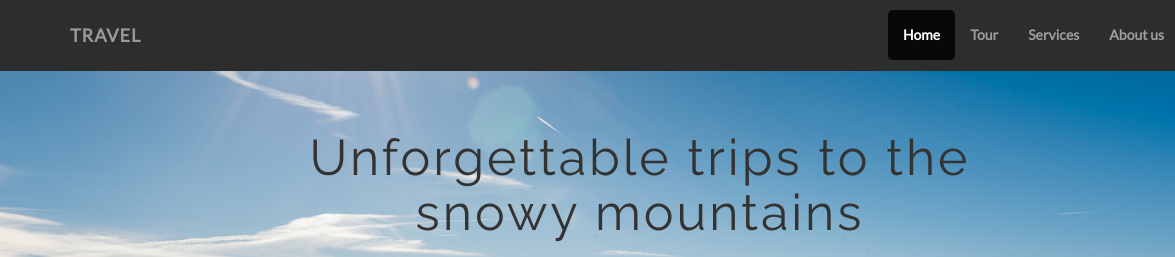
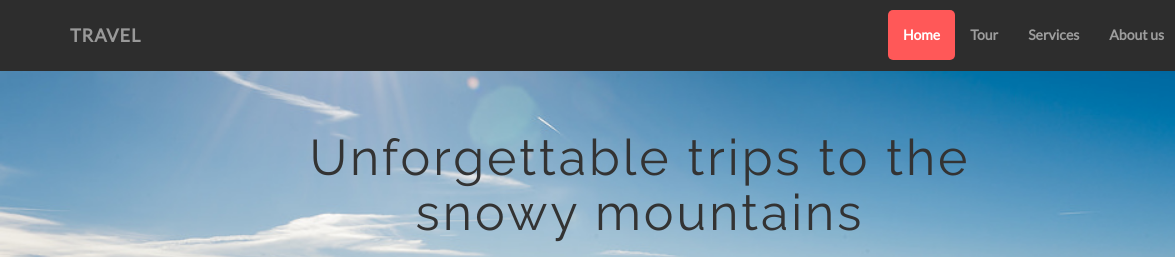
Before and after one commit to Alexandr-Karavai/web_mountain_travel, a plain HTML site: page index.html in a window 1280 px wide. In both pictures the pointer is over the link "Home". Shown: the top 257 px of the page, 0-1175 px from the left. Drawn offline with Linux system fonts and the light colour scheme.

Commit message:
Fixed the menu button

```diff
--- a/css/main.css
+++ b/css/main.css
@@ -54,6 +54,12 @@ a:hover, a:focus {
     border-radius: 5px;
 }
 
+.navbar-inverse .navbar-nav > .active > a:hover,
+.navbar-inverse .navbar-nav > .active > a:focus {
+    background-color: #ff5858;
+    border-radius: 5px;
+}
+
 .navbar-inverse .navbar-brand {
     color: #999;
     letter-spacing: 1px;
@@ -93,7 +99,6 @@ a:hover, a:focus {
     font-size: 18px;
 }
 
-
 #data-tours {
     padding-top: 50px;
     padding-bottom: 50px;
```
